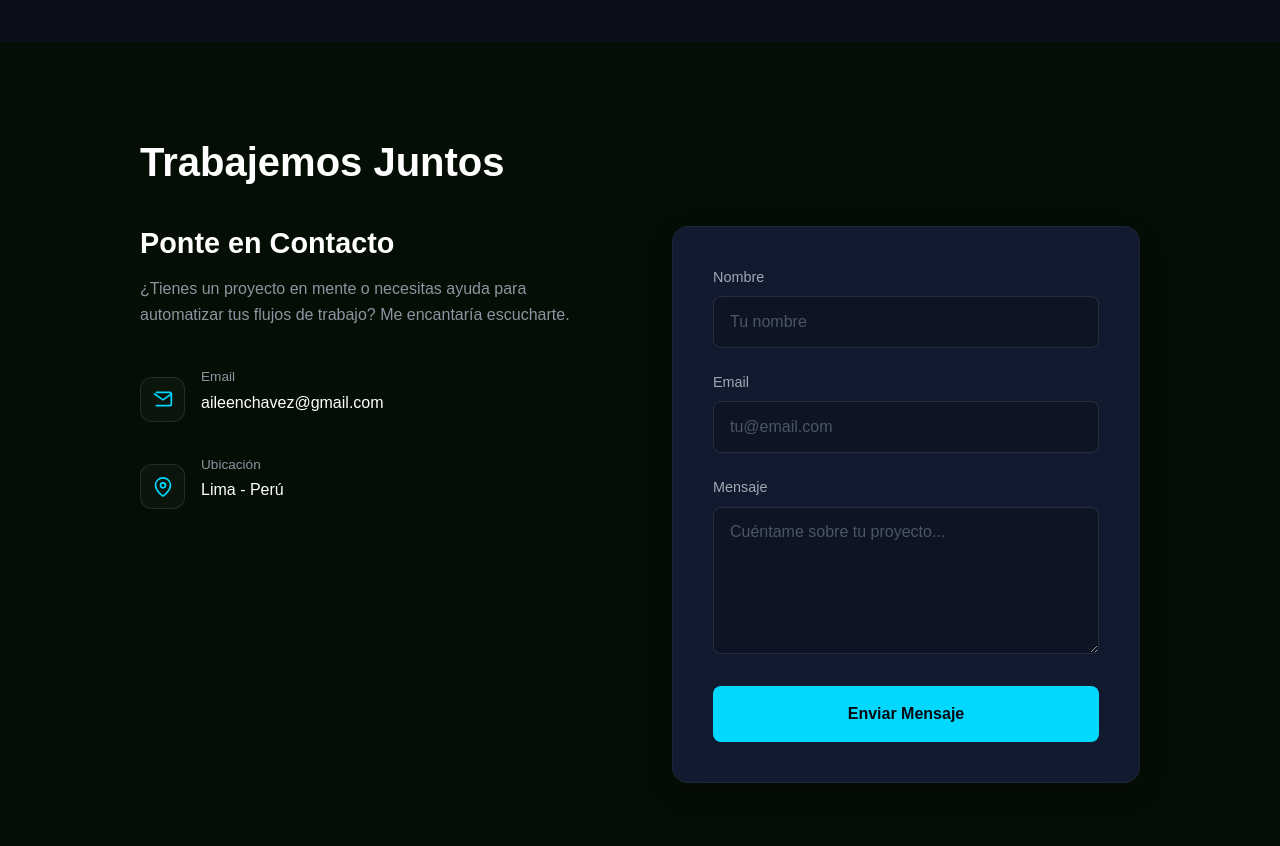
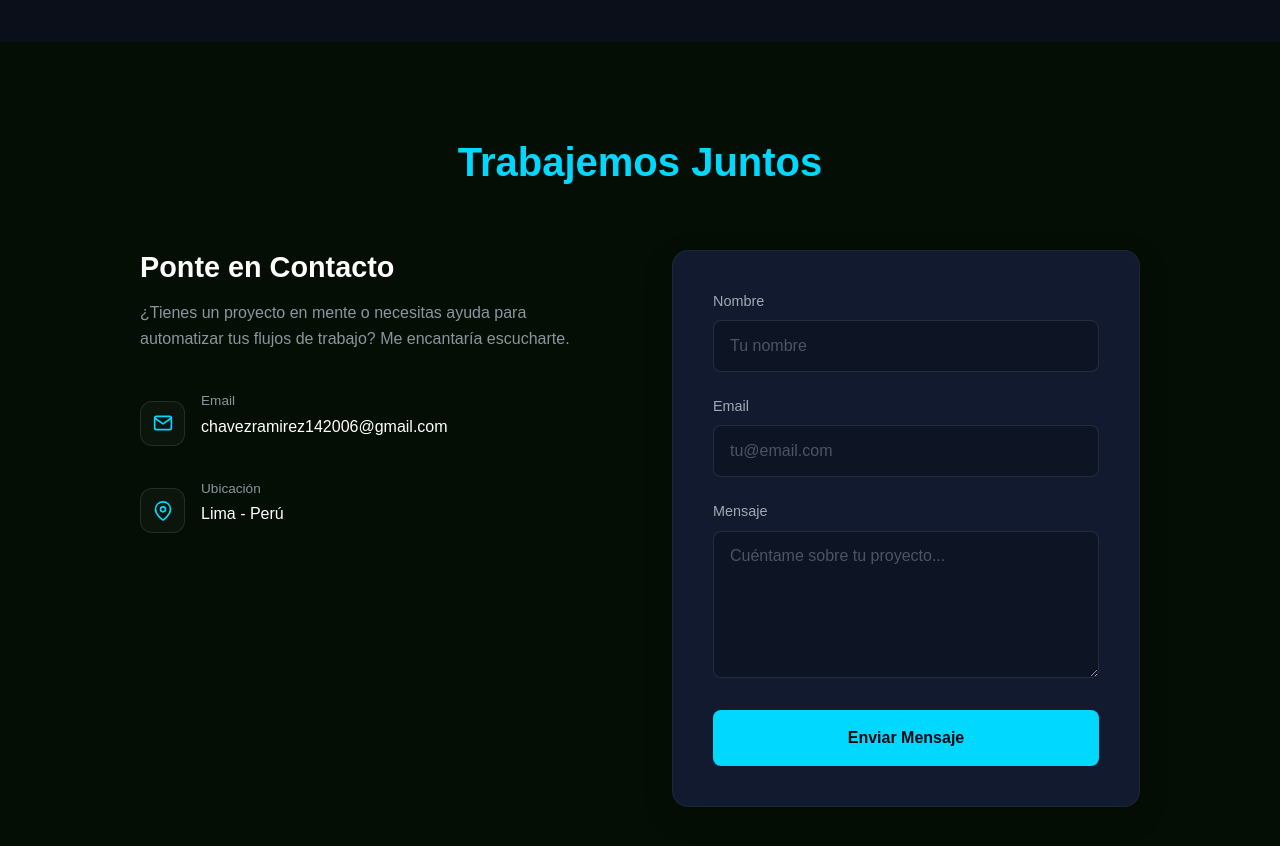
Before and after one commit to chavezramirez142006-alt/portafolio_Ramirez, a React (Vite) app: page / in a window 1280 px wide. Shown: the part 4200-5046 px from the top of the page. Built offline with nearby package versions, Linux system fonts and the light colour scheme; the HTML template or start-up script is replaced by a standard one.

Commit message:
Portafolio con mensaje gmail

```diff
--- a/package.json
+++ b/package.json
@@ -10,9 +10,11 @@
     "preview": "vite preview"
   },
   "dependencies": {
+    "@emailjs/browser": "^4.4.1",
     "bootstrap": "^5.3.8",
     "react": "^19.2.6",
-    "react-dom": "^19.2.6"
+    "react-dom": "^19.2.6",
+    "sweetalert2": "^11.26.25"
   },
   "devDependencies": {
     "@eslint/js": "^10.0.1",
--- a/src/App.jsx
+++ b/src/App.jsx
@@ -4,7 +4,7 @@ import Banner from './components/Banner/Banner';
 import Perfil from './components/Perfil/Perfil';
 import Habilidades from './components/Habilidades/Habilidades';
 import Proyectos from './components/Proyectos/Proyectos';
-import Contacto from './components/Contactos/Contactos';
+import Contactos from './components/Contactos/Contactos';
 import Servicios from './components/Servicios/Servicios';
 import Certificados from './components/Certificados/Certificados';
 import Footer from './components/Footer/Footer';
@@ -24,7 +24,7 @@ function App() {
       <Perfil />
       <Habilidades />
       <Proyectos  />
-      <Contacto />
+      <Contactos />
       <Servicios />
       <Certificados />
       <Footer />
--- a/src/components/Contactos/Contactos.jsx
+++ b/src/components/Contactos/Contactos.jsx
@@ -1,91 +1,177 @@
 import { useState } from 'react';
+import emailjs from '@emailjs/browser';
+import Swal from 'sweetalert2';
+
 import './Contactos.css';
-const Contacto = () => {
-    // Estado centralizado para el formulario (Formulario Controlado)
+
+const Contactos = () => {
     const [formulario, setFormulario] = useState({
         nombre: '',
         email: '',
-        mensaje: ''
+        mensaje: '',
     });
-    // Función para manejar los cambios en los inputs
+
+    const [cargando, setCargando] = useState(false);
+
+    // Manejar cambios en inputs
     const manejarCambio = (e) => {
         const { name, value } = e.target;
-        setFormulario({
-            ...formulario,
-            [name]: value
-        });
+
+        setFormulario((prev) => ({
+            ...prev,
+            [name]: value,
+        }));
     };
-    // Función para simular el envío
-    const manejarEnvio = (e) => {
+
+    // Enviar formulario
+    const manejarEnvio = async (e) => {
         e.preventDefault();
-        alert(`¡Gracias por tu mensaje, ${formulario.nombre}! Te contactaré
-pronto.`);
-        // Limpiamos el formulario después de enviar
-        setFormulario({ nombre: '', email: '', mensaje: '' });
+
+        setCargando(true);
+
+        try {
+            const templateParams = {
+                nombre: formulario.nombre,
+                email: formulario.email,
+                mensaje: formulario.mensaje,
+            };
+
+            await emailjs.send(
+                import.meta.env.VITE_EMAILJS_SERVICE_ID,
+                import.meta.env.VITE_EMAILJS_TEMPLATE_ID,
+                templateParams,
+                import.meta.env.VITE_EMAILJS_PUBLIC_KEY
+            );
+
+            Swal.fire({
+                title: '¡Mensaje Enviado!',
+                text: 'Gracias por contactarme. Te responderé a la brevedad.',
+                icon: 'success',
+                confirmButtonColor: '#00d8ff',
+                background: '#111a2e',
+                color: '#ffffff',
+            });
+
+            // Limpiar formulario
+            setFormulario({
+                nombre: '',
+                email: '',
+                mensaje: '',
+            });
+        } catch (error) {
+            console.error('Error al enviar el mensaje:', error);
+
+            Swal.fire({
+                title: 'Error',
+                text: 'Hubo un problema al enviar el mensaje. Inténtalo más tarde.',
+                icon: 'error',
+                confirmButtonColor: '#00d8ff',
+                background: '#111a2e',
+                color: '#ffffff',
+            });
+        } finally {
+            setCargando(false);
+        }
     };
+
     return (
         <section id="contacto" className="contacto-section">
+            <h2 className="contacto-main-title">
+                Trabajemos Juntos
+            </h2>
+
             <div className="contacto-container">
-                <h2 className="section-title">Trabajemos Juntos</h2>
                 <div className="contacto-grid">
-                    {/* =====================================
-COLUMNA IZQUIERDA: INFORMACIÓN
-====================================== */}
+
+                    {/* =========================
+                        COLUMNA IZQUIERDA
+                    ========================= */}
                     <div className="contacto-info">
-                        <h3 className="info-title">Ponte en Contacto</h3>
+                        <h3 className="info-title">
+                            Ponte en Contacto
+                        </h3>
+
                         <p className="info-desc">
-                            ¿Tienes un proyecto en mente o necesitas ayuda para
-
-                            automatizar tus flujos de trabajo?
+                            ¿Tienes un proyecto en mente o necesitas ayuda
+                            para automatizar tus flujos de trabajo?
                             Me encantaría escucharte.
                         </p>
+
                         <div className="info-items">
-                            {/* Ítem Email */}
+
+                            {/* EMAIL */}
                             <div className="info-item">
                                 <div className="info-icon">
-                                    <svg width="20" height="20" viewBox="0 0 24 24"
-                                        fill="none" stroke="currentColor" strokeWidth="2" strokeLinecap="round"
-                                        strokeLinejoin="round">
-
-                                        <path d="M4 4h16c1.1 0 2 .9 2 2v12c0 1.1-.9 2-2 2H4c-
-1.1 0-2-.9-2-2V6c0-1.1.9-2 2-2z"></path>
-
-                                        <polyline points="22,6 12,13 2,6"></polyline>
+                                    <svg
+                                        width="20"
+                                        height="20"
+                                        viewBox="0 0 24 24"
+                                        fill="none"
+                                        stroke="currentColor"
+                                        strokeWidth="2"
+                                        strokeLinecap="round"
+                                        strokeLinejoin="round"
+                                    >
+                                        <path d="M4 4h16c1.1 0 2 .9 2 2v12c0 1.1-.9 2-2 2H4c-1.1 0-2-.9-2-2V6c0-1.1.9-2 2-2z" />
+                                        <polyline points="22 6 12 13 2 6" />
                                     </svg>
                                 </div>
+
                                 <div>
-                                    <span className="item-label">Email</span>
-                                    <p className="item-text">aileenchavez@gmail.com</p>
+                                    <span className="item-label">
+                                        Email
+                                    </span>
+
+                                    <p className="item-text">
+                                        chavezramirez142006@gmail.com
+                                    </p>
                                 </div>
                             </div>
-                            {/* Ítem Ubicación */}
+
+                            {/* UBICACIÓN */}
                             <div className="info-item">
                                 <div className="info-icon">
-                                    <svg width="20" height="20" viewBox="0 0 24 24"
-                                        fill="none" stroke="currentColor" strokeWidth="2" strokeLinecap="round"
-                                        strokeLinejoin="round">
-
-                                        <path d="M21 10c0 7-9 13-9 13s-9-6-9-13a9 9 0 0 1 18
-
-0z"></path>
-
-                                        <circle cx="12" cy="10" r="3"></circle>
+                                    <svg
+                                        width="20"
+                                        height="20"
+                                        viewBox="0 0 24 24"
+                                        fill="none"
+                                        stroke="currentColor"
+                                        strokeWidth="2"
+                                        strokeLinecap="round"
+                                        strokeLinejoin="round"
+                                    >
+                                        <path d="M21 10c0 7-9 13-9 13s-9-6-9-13a9 9 0 0 1 18 0z" />
+                                        <circle cx="12" cy="10" r="3" />
                                     </svg>
                                 </div>
+
                                 <div>
-                                    <span className="item-label">Ubicación</span>
-                                    <p className="item-text"> Lima - Perú</p>
+                                    <span className="item-label">
+                                        Ubicación
+                                    </span>
+
+                                    <p className="item-text">
+                                        Lima - Perú
+                                    </p>
                                 </div>
                             </div>
                         </div>
                     </div>
-                    {/* =====================================
-COLUMNA DERECHA: FORMULARIO
-====================================== */}
+
+                    {/* =========================
+                        FORMULARIO
+                    ========================= */}
                     <div className="contacto-form-wrapper">
-                        <form onSubmit={manejarEnvio} className="contacto-form">
+                        <form
+                            onSubmit={manejarEnvio}
+                            className="contacto-form"
+                        >
                             <div className="form-group">
-                                <label htmlFor="nombre">Nombre</label>
+                                <label htmlFor="nombre">
+                                    Nombre
+                                </label>
+
                                 <input
                                     type="text"
                                     id="nombre"
@@ -94,10 +180,15 @@ COLUMNA DERECHA: FORMULARIO
                                     onChange={manejarCambio}
                                     placeholder="Tu nombre"
                                     required
+                                    disabled={cargando}
                                 />
                             </div>
+
                             <div className="form-group">
-                                <label htmlFor="email">Email</label>
+                                <label htmlFor="email">
+                                    Email
+                                </label>
+
                                 <input
                                     type="email"
                                     id="email"
@@ -106,10 +197,15 @@ COLUMNA DERECHA: FORMULARIO
                                     onChange={manejarCambio}
                                     placeholder="tu@email.com"
                                     required
+                                    disabled={cargando}
                                 />
                             </div>
+
                             <div className="form-group">
-                                <label htmlFor="mensaje">Mensaje</label>
+                                <label htmlFor="mensaje">
+                                    Mensaje
+                                </label>
+
                                 <textarea
                                     id="mensaje"
                                     name="mensaje"
@@ -118,11 +214,19 @@ COLUMNA DERECHA: FORMULARIO
                                     placeholder="Cuéntame sobre tu proyecto..."
                                     rows="5"
                                     required
-                                ></textarea>
+                                    disabled={cargando}
+                                />
                             </div>
-                            <button type="submit" className="btn-submit">Enviar
 
-                                Mensaje</button>
+                            <button
+                                type="submit"
+                                className="btn-submit"
+                                disabled={cargando}
+                            >
+                                {cargando
+                                    ? 'Enviando...'
+                                    : 'Enviar Mensaje'}
+                            </button>
                         </form>
                     </div>
                 </div>
@@ -130,4 +234,5 @@ COLUMNA DERECHA: FORMULARIO
         </section>
     );
 };
-export default Contacto;
+
+export default Contactos;
```
Also changed, not shown: 2 other files (tests, documents, lock files or other folders).
